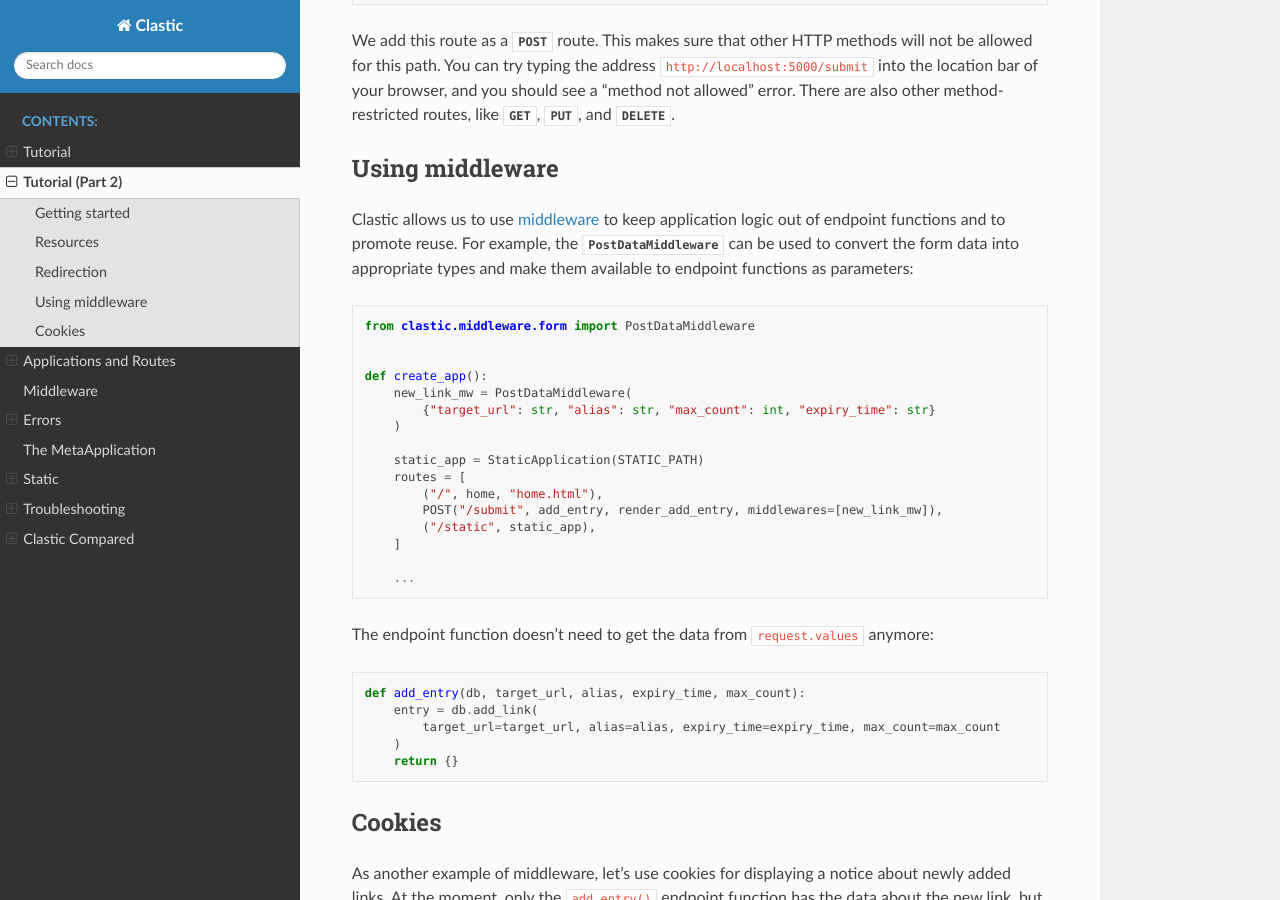
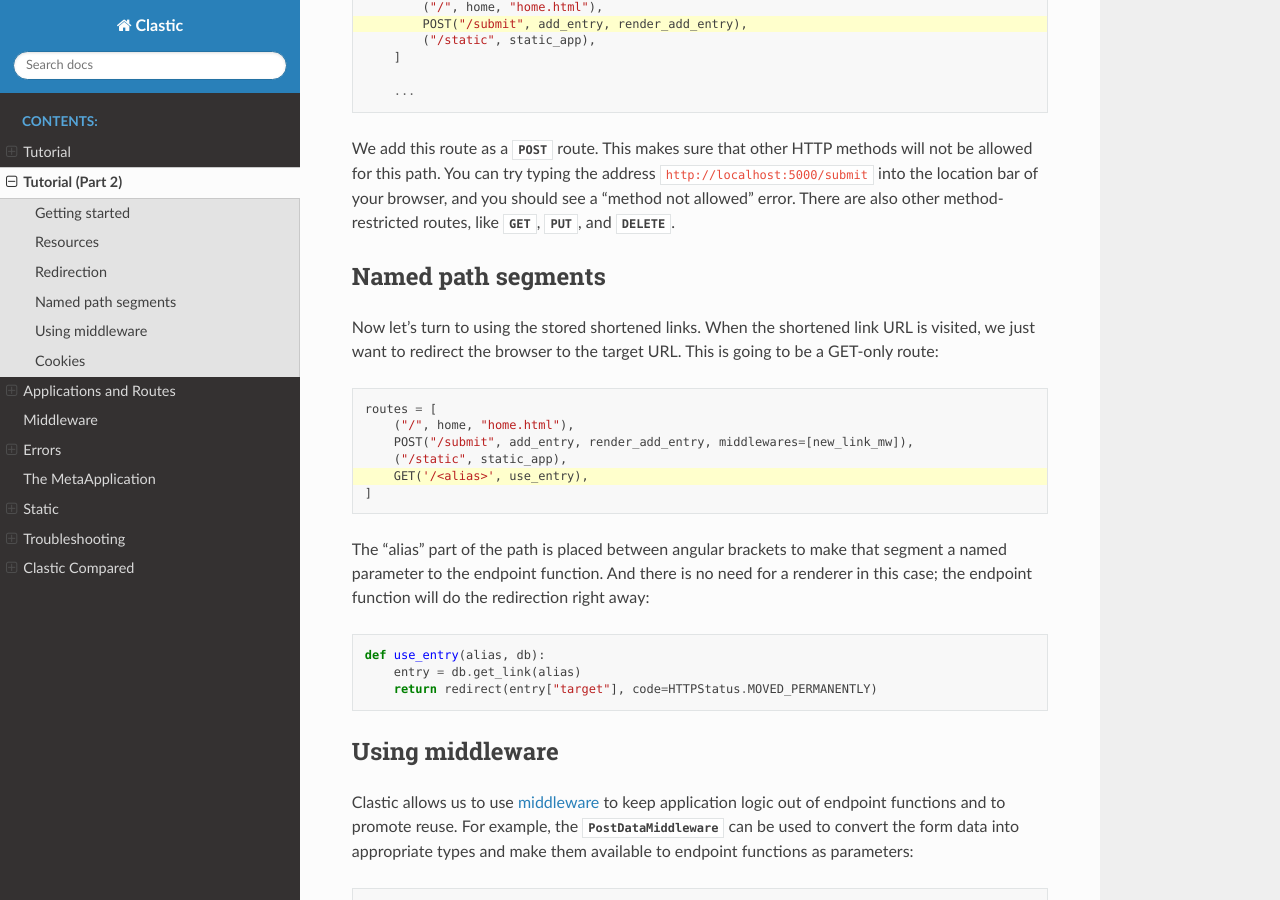
Before and after one commit to mahmoud/clastic, a Sphinx documentation site: the page built from docs/tutorial-part2.rst, in a window 1280 px wide and 900 px high, scrolled down 6243 px. Built offline with Sphinx 7.4.7 and the Read the Docs theme 2.0.0, drawn with Linux system fonts in a browser that asks for light colours; some of the changed text lies outside the part shown.

Commit message:
add named path segments section

```diff
--- a/docs/tutorial-part2.rst
+++ b/docs/tutorial-part2.rst
@@ -249,7 +249,12 @@
                entries = list(db.values())
            return entries
 
-       def add_link(self, alias, *, target_url, expiry_time, max_count):
+       def get_link(self, alias):
+           with shelve.open(self.db_path) as db:
+               entry = db.get(alias)
+           return entry
+
+       def add_link(self, *, target_url, alias, expiry_time, max_count):
            entry = {
                "target": target_url,
                "alias": alias,
@@ -376,6 +381,37 @@
 There are also other method-restricted routes,
 like :func:`GET <clastic.GET>`, :func:`PUT <clastic.PUT>`, and
 :func:`DELETE <clastic.DELETE>`.
+
+
+Named path segments
+-------------------
+
+Now let's turn to using the stored shortened links.
+When the shortened link URL is visited,
+we just want to redirect the browser to the target URL.
+This is going to be a GET-only route:
+
+.. code-block:: python
+   :emphasize-lines: 5
+
+   routes = [
+       ("/", home, "home.html"),
+       POST("/submit", add_entry, render_add_entry, middlewares=[new_link_mw]),
+       ("/static", static_app),
+       GET('/<alias>', use_entry),
+   ]
+
+
+The "alias" part of the path is placed between angular brackets
+to make that segment a named parameter to the endpoint function.
+And there is no need for a renderer in this case;
+the endpoint function will do the redirection right away:
+
+.. code-block:: python
+
+   def use_entry(alias, db):
+       entry = db.get_link(alias)
+       return redirect(entry["target"], code=HTTPStatus.MOVED_PERMANENTLY)
 
 
 Using middleware
```
Also changed, not shown: 2 other files.
